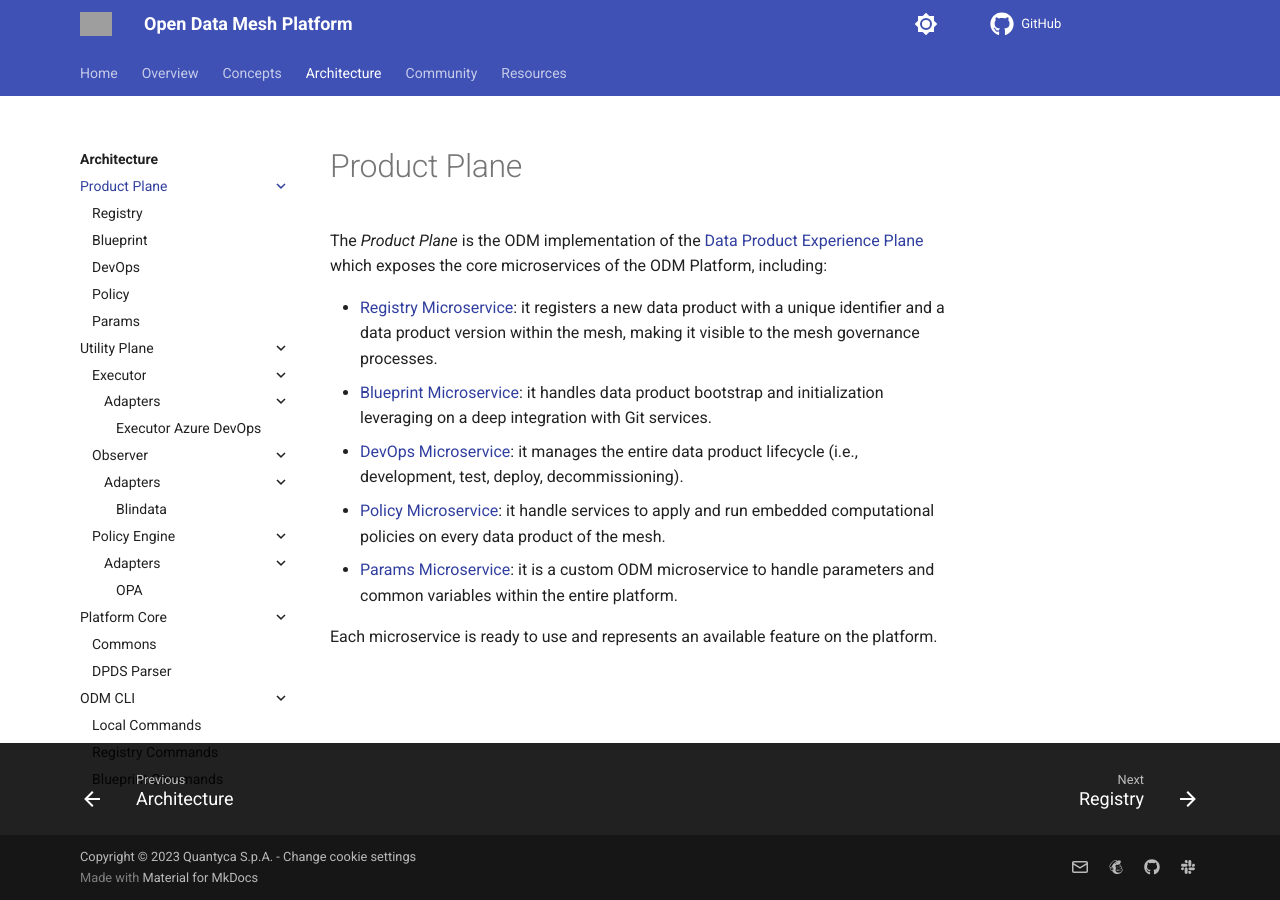
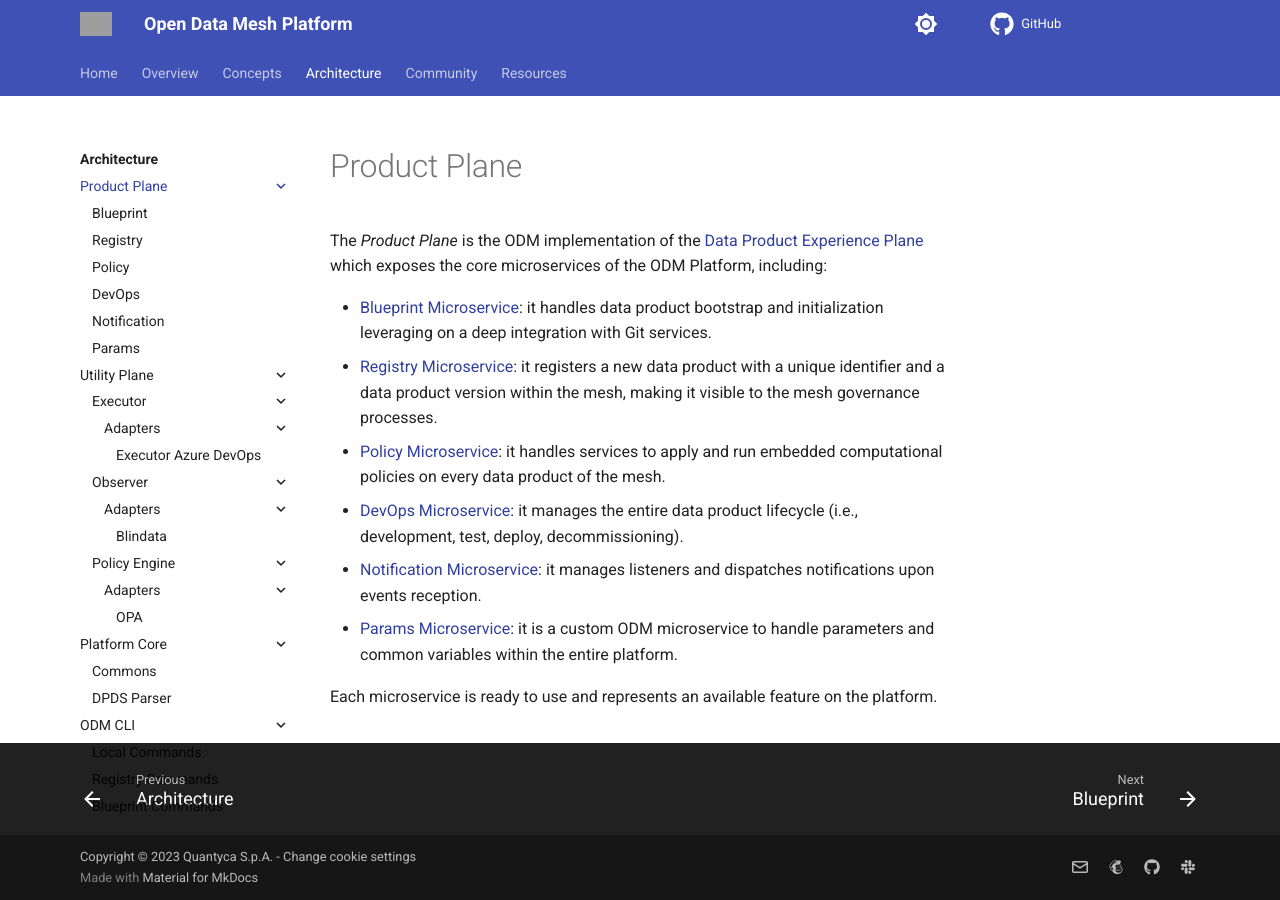
Before and after one commit to opendatamesh-initiative/odm-site-platform, an MkDocs documentation site: the page built from docs/architecture/product-plane/index.md, in a window 1280 px wide. Built offline with MkDocs 1.6.1 and Material for MkDocs 9.7.7, drawn with Linux system fonts in a browser that asks for light colours; comment, search, counter and statistics services are not loaded; grey boxes are pictures that could not be loaded.

Commit message:
Small fixes

```diff
--- a/docs/architecture/product-plane/index.md
+++ b/docs/architecture/product-plane/index.md
@@ -2,10 +2,11 @@
 
 The *Product Plane* is the ODM implementation of the [Data Product Experience Plane](../../concepts/logical-planes/data-product-experience-plane.md) which exposes the core microservices of the ODM Platform, including:
 
+* [Blueprint Microservice](./blueprint.md): it handles data product bootstrap and initialization leveraging on a deep integration with Git services.
 * [Registry Microservice](./registry.md): it registers a new data product with a unique identifier and a data product version within the mesh, making it visible to the mesh governance processes.
-* [Blueprint Microservice](./blueprint.md): it handles data product bootstrap and initialization leveraging on a deep integration with Git services.
+* [Policy Microservice](./policy.md): it handles services to apply and run embedded computational policies on every data product of the mesh.
 * [DevOps Microservice](./devops.md): it manages the entire data product lifecycle (i.e., development, test, deploy, decommissioning).
-* [Policy Microservice](./policy.md): it handle services to apply and run embedded computational policies on every data product of the mesh.
+* [Notification Microservice](./notification.md): it manages listeners and dispatches notifications upon events reception.
 * [Params Microservice](./params.md): it is a custom ODM microservice to handle parameters and common variables within the entire platform.
 
 Each microservice is ready to use and represents an available feature on the platform.
--- a/mkdocs.yml
+++ b/mkdocs.yml
@@ -26,10 +26,11 @@ nav:
     - './architecture/index.md'
     - 'Product Plane':
         - './architecture/product-plane/index.md'
+        - 'Blueprint': './architecture/product-plane/blueprint.md'
         - 'Registry': './architecture/product-plane/registry.md'
-        - 'Blueprint': './architecture/product-plane/blueprint.md'
+        - 'Policy': './architecture/product-plane/policy.md'
         - 'DevOps': './architecture/product-plane/devops.md'
-        - 'Policy': './architecture/product-plane/policy.md'
+        - 'Notification': './architecture/product-plane/notification.md'
         - 'Params': './architecture/product-plane/params.md'
     - 'Utility Plane':
         - './architecture/utility-plane/index.md'
```
Also changed, not shown: docs/architecture/product-plane/notification.md (added, +7 -0 lines).
